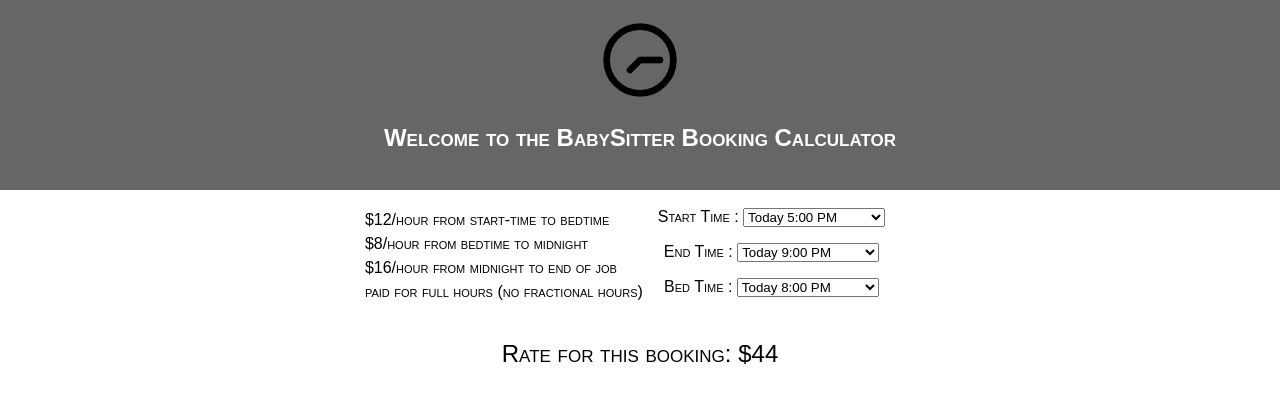
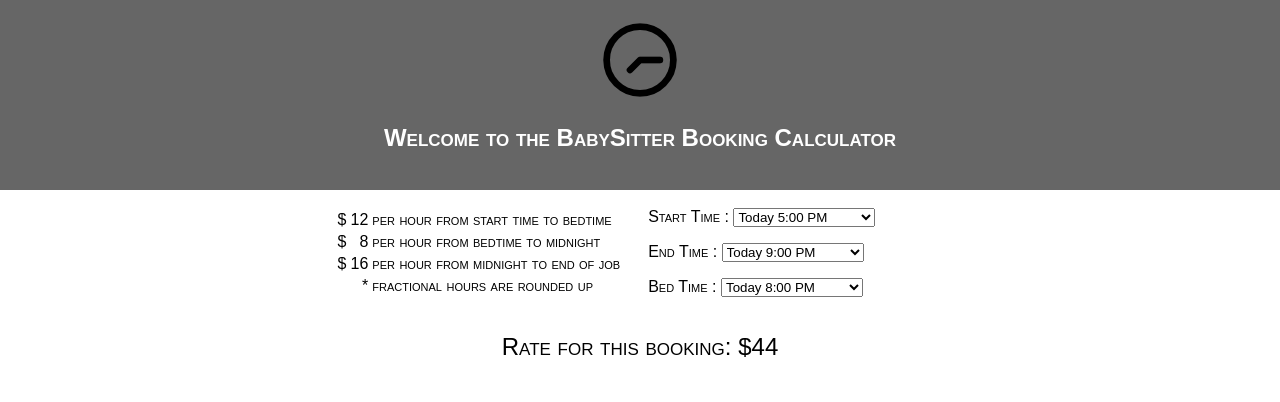
Before and after one commit to scHarvey/babysitter-kata-react, a React (Create React App) app: page / in a window 1280 px wide. Shown: the top 402 px of the page. Built offline with nearby package versions, Linux system fonts and the light colour scheme.

Commit message:
Further polish of front end
Also widened the time range for the TimePicker options so that you can
see how the validation works.

```diff
--- a/src/components/BabysitterBooking.css
+++ b/src/components/BabysitterBooking.css
@@ -8,6 +8,10 @@
 .booking_wrapper {
   flex-grow: 1;
   width: 675px;
+}
+
+.booking_form {
+  text-align:left;
 }
 
 .time_picker {
@@ -41,10 +45,19 @@
   margin-top: 20px;
   font-size: 1.5em;
 }
-.rate_calculator_wrapper.tv_200 {
+
+.rate_calculator_wrapper.tv_200 .rate_label {
   display: block;
   }
 
-.rate_calculator_wrapper.tv_400 {
+.rate_calculator_wrapper.tv_400  .rate_label {
   display: none;
 }
+
+.rate_calculator_wrapper.tv_200 .rate_error_label {
+  display: none;
+  }
+
+.rate_calculator_wrapper.tv_400  .rate_error_label {
+  display: block;
+}
--- a/src/components/RateCalculator.js
+++ b/src/components/RateCalculator.js
@@ -102,8 +102,8 @@ class RateCalculator extends React.Component {
   render() {
     return (
       <div>
-        <span className="rate_label">Rate for this booking:  $</span>
-        <span className="rate">{this.calculateRate()}</span>
+        <span className="rate_label">Rate for this booking:  $<span className="rate">{this.calculateRate()}</span></span>
+        <span className="rate_error_label">This is an invalid Booking.</span>
       </div>
     );
   }
--- a/src/components/RateKey.css
+++ b/src/components/RateKey.css
@@ -1,11 +1,11 @@
 .rate_rules {
   margin-top: 0;
-  list-style-type: none;
   text-align:left;
+  padding-right: 25px;
 
 }
 
-.rate_rules li {
-  line-height: 1.5em;
-  padding-right: 15px;
+
+.rate_amounts {
+  text-align: right;
 }
--- a/src/components/RateKey.js
+++ b/src/components/RateKey.js
@@ -9,12 +9,30 @@ class RateKey extends React.Component {
   render() {
     return(
       <div className="rate_key">
-        <ul className="rate_rules">
-          <li>$12/hour from start-time to bedtime</li>
-          <li>$8/hour from bedtime to midnight</li>
-          <li>$16/hour from midnight to end of job</li>
-          <li>paid for full hours (no fractional hours)</li>
-        </ul>
+        <table className="rate_rules">
+          <tbody>
+            <tr>
+              <td className="rate_amounts">$</td>
+              <td className="rate_amounts">12</td>
+              <td>per hour from start time to bedtime</td>
+            </tr>
+            <tr>
+              <td className="rate_amounts">$</td>
+              <td className="rate_amounts">8</td>
+              <td>per hour from bedtime to midnight</td>
+            </tr>
+            <tr>
+              <td className="rate_amounts">$</td>
+              <td className="rate_amounts">16</td>
+              <td>per hour from midnight to end of job</td>
+            </tr>
+            <tr>
+              <td className="rate_amounts"></td>
+              <td className="rate_amounts">*</td>
+              <td>fractional hours are rounded up</td>
+            </tr>
+          </tbody>
+        </table>
       </div>
     );
   }
--- a/src/components/TimePicker.js
+++ b/src/components/TimePicker.js
@@ -42,8 +42,8 @@ class TimePicker extends React.Component {
     let dayReference = '';
 
 
-    while (optionsCount <= 22) {
-      optionsTimes[optionsCount] = new Moment().startOf('day').hours(17).minutes(30 * optionsCount);
+    while (optionsCount <= 30) {
+      optionsTimes[optionsCount] = new Moment().startOf('day').hours(15).minutes(30 * optionsCount);
 
       if (optionsTimes[optionsCount].isBefore(Moment().startOf('day').hours(24))) {
         dayReference = 'Today';
```
Also changed, not shown: 1 other file (tests, documents, lock files or other folders).
